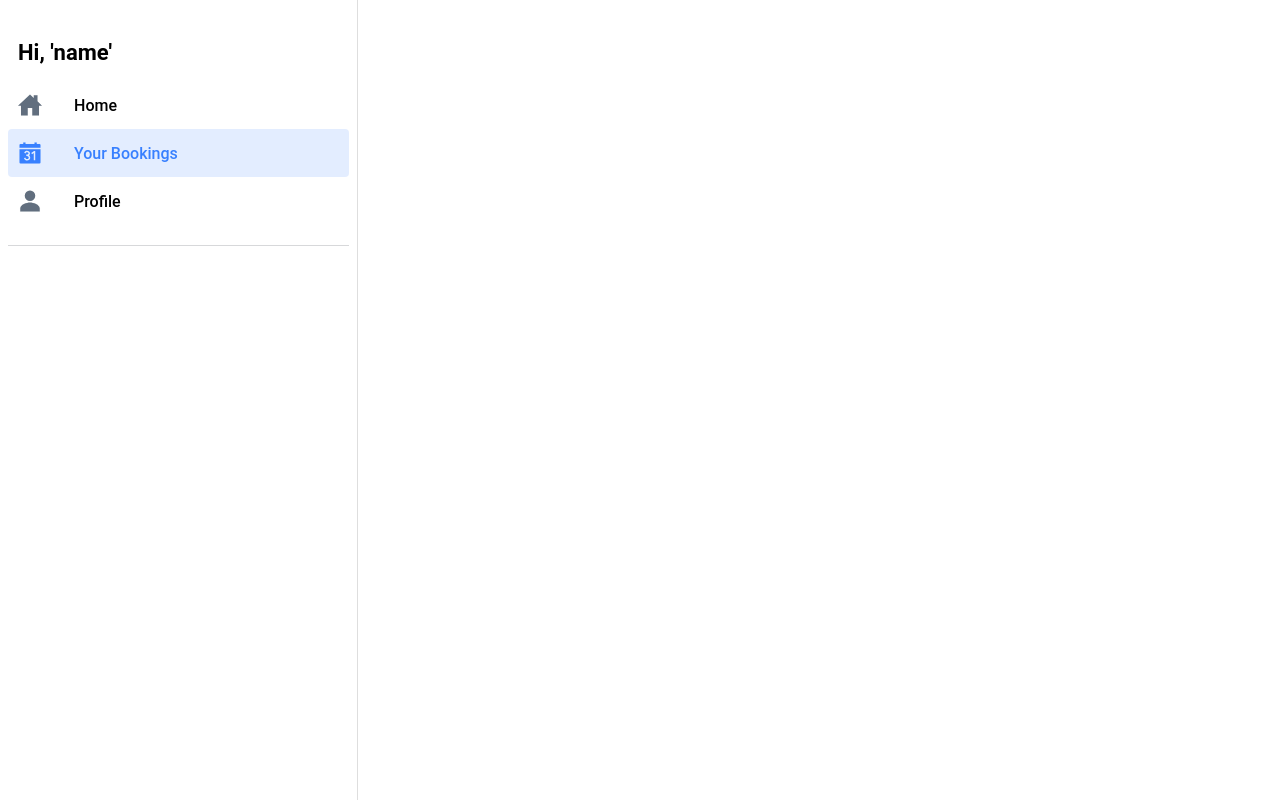
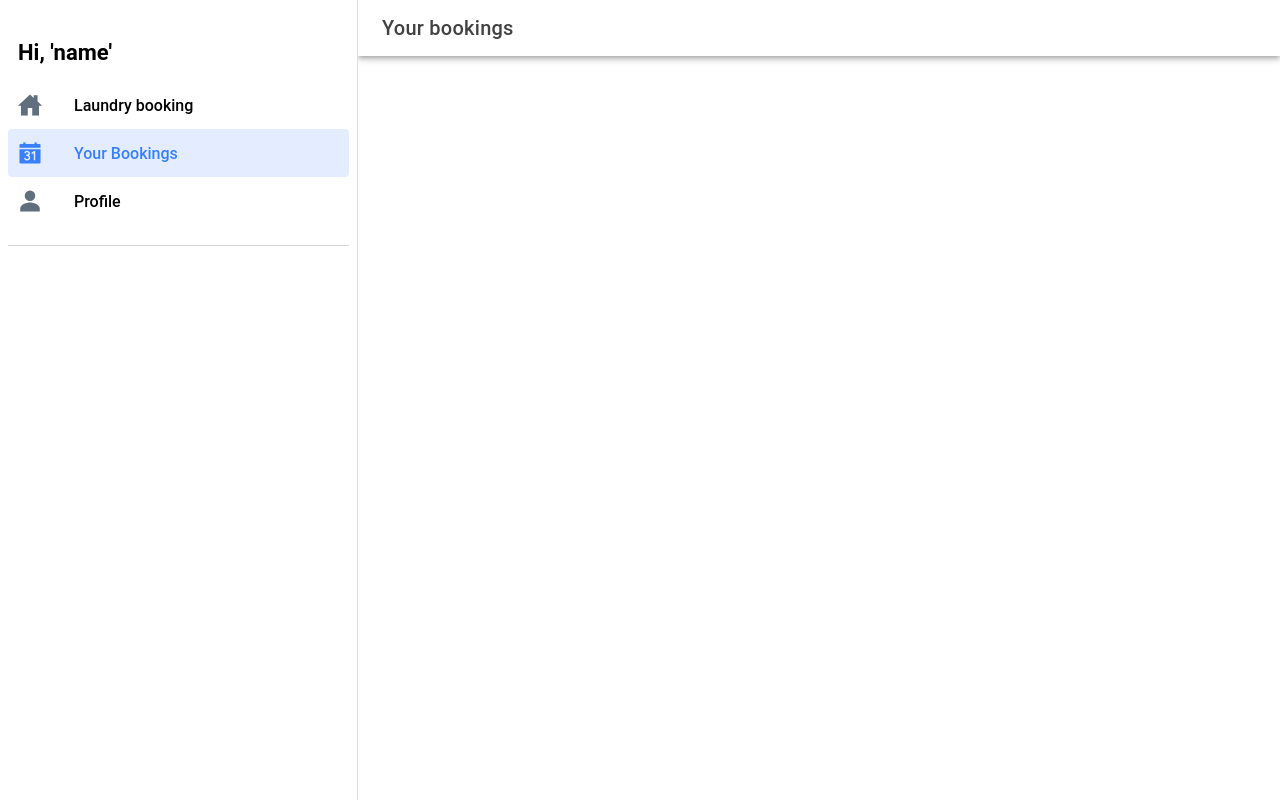
Before and after one commit to PapaniaP/laundry, a React (Vite) app: page /bookings in a window 1280 px wide. Built offline with nearby package versions, Linux system fonts and the light colour scheme.

Commit message:
Routing for laundry page done

```diff
--- a/src/App.tsx
+++ b/src/App.tsx
@@ -32,6 +32,7 @@ import HomePage from "./pages/HomePage";
 import SignInPage from "./pages/SignInPage";
 import ErrorPage from "./pages/ErrorPage";
 import BookingSuccessful from "./pages/BookingSuccessful";
+import YourBookingsPage from "./pages/YourBookingsPage";
 
 setupIonicReact();
 
@@ -66,6 +67,12 @@ const App: React.FC = () => {
 						>
 							<BookingSuccessful />
 						</Route>
+						<Route
+							path="/bookings"
+							exact={true}
+						>
+							<YourBookingsPage />
+						</Route>
 
 					</IonRouterOutlet>
 				</IonSplitPane>
--- a/src/components/Menu.tsx
+++ b/src/components/Menu.tsx
@@ -31,7 +31,7 @@ interface AppPage {
 
 const appPages: AppPage[] = [
 	{
-		title: "Home",
+		title: "Laundry booking",
 		url: "/home",
 		iosIcon: homeOutline,
 		mdIcon: homeSharp,
--- a/src/pages/BookingSuccessful.tsx
+++ b/src/pages/BookingSuccessful.tsx
@@ -1,7 +1,7 @@
 import { IonButton, IonContent, IonFooter, IonHeader, IonIcon, IonPage, IonTitle, IonToolbar } from "@ionic/react";
 import "./ErrorPage.css";
-import { alertCircle, checkmarkCircle } from "ionicons/icons";
-// Samuel - This is just simple display of ionic components adjsuted by styling
+import { checkmarkCircle } from "ionicons/icons";
+
 const BookingSuccessful: React.FC = () => {
 
     return (
--- a/src/pages/HomePage.tsx
+++ b/src/pages/HomePage.tsx
@@ -177,7 +177,7 @@ function HomePage() {
           <IonButtons slot="start">
             <IonMenuButton />
           </IonButtons>
-          <IonTitle>Hello</IonTitle>
+          <IonTitle>Laundry booking</IonTitle>
         </IonToolbar>
       </IonHeader>
       <IonContent
--- /dev/null
+++ b/src/pages/YourBookingsPage.tsx
@@ -0,0 +1,22 @@
+import { IonContent, IonPage, IonHeader, IonToolbar, IonButtons, IonTitle, IonMenuButton } from "@ionic/react";
+
+const YourBookingsPage: React.FC = () => {
+
+    return (
+        <IonPage>
+            <IonHeader>
+                <IonToolbar>
+                    <IonButtons slot="start">
+                        <IonMenuButton />
+                    </IonButtons>
+                    <IonTitle>Your bookings</IonTitle>
+                </IonToolbar>
+            </IonHeader>
+            <IonContent>
+
+            </IonContent>
+        </IonPage >
+    );
+};
+
+export default YourBookingsPage;
```
